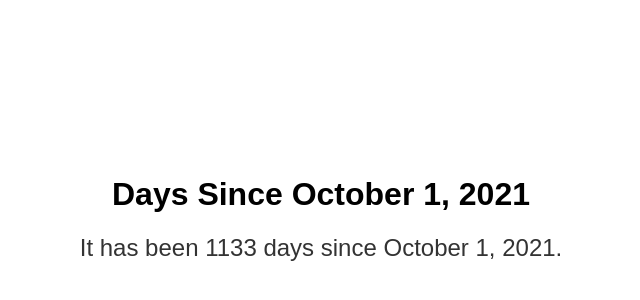
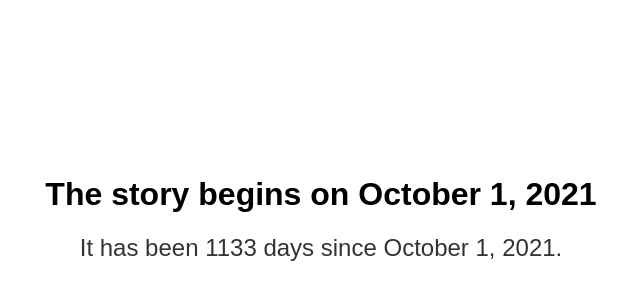
Before and after one commit to lovebgy/lovebgy.github.io, a plain HTML site: page index.html in a window 1280 px wide. Shown: the part 192-492 px from the top of the page, without its empty margins (319-959 px from the left). Drawn offline with Linux system fonts and the light colour scheme.

Commit message:
Update index.html

```diff
--- a/index.html
+++ b/index.html
@@ -8,7 +8,7 @@
 </head>
 <body>
     <div class="container">
-        <h1>Days Since October 1, 2021</h1>
+        <h1>The story begins on October 1, 2021</h1>
         <div id="daysSince"></div>
     </div>
     <script src="script.js"></script>
```
